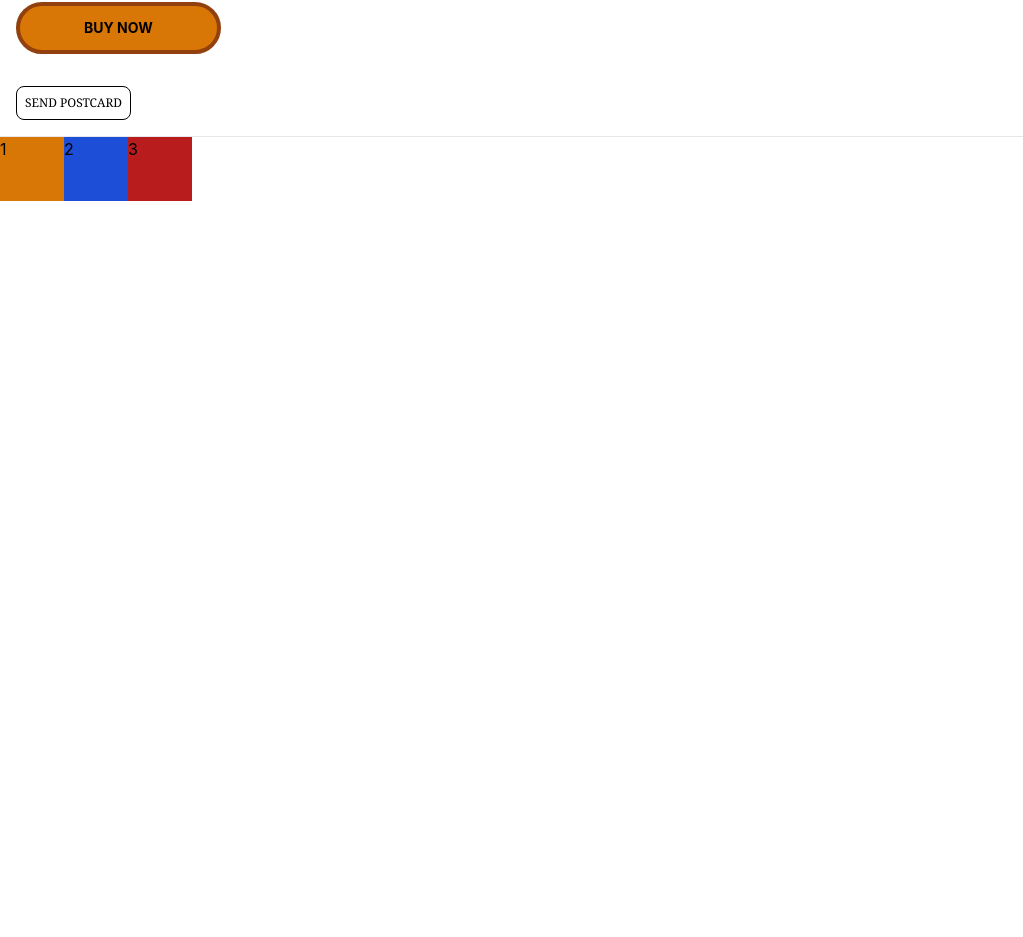
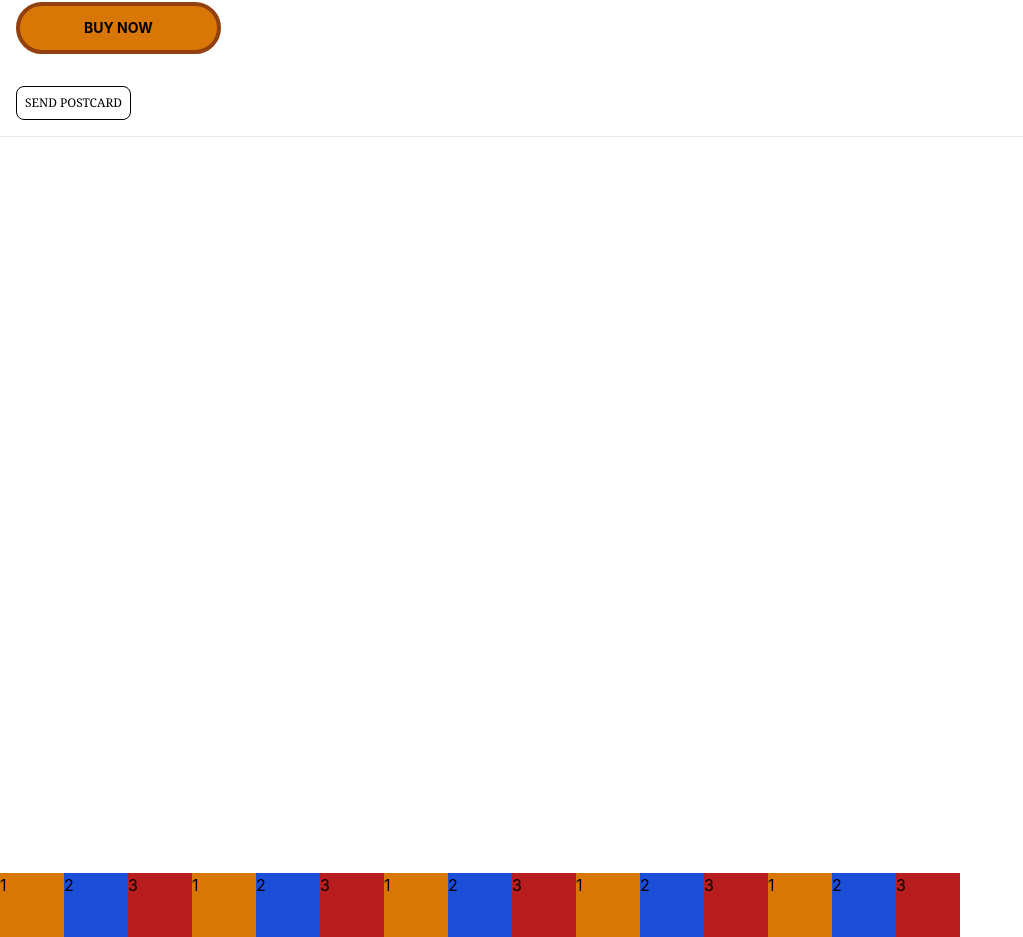
Before and after one commit to Sakshi6401/Tailwind, a React (Create React App) app: page / in a window 1280 px wide. Shown: the part 1360-2297 px from the top of the page, without its empty margins (0-1023 px from the left). Before the commit the page ends 1561 px from the top, so only its background shows below. Built offline with nearby package versions, Linux system fonts and the light colour scheme.

Commit message:
practiced flexbox

```diff
--- a/src/practice/flex.js
+++ b/src/practice/flex.js
@@ -1,7 +1,19 @@
 import React from 'react';
 
 const Flex = () => (
-    <div className='flex'>
+    <div class="h-screen flex flex-wrap-reverse">
+        <div class="bg-yellow-600 w-16 h-16">1</div>
+        <div class="bg-blue-700 w-16 h-16">2</div>
+        <div class="bg-red-700 w-16 h-16">3</div>
+        <div class="bg-yellow-600 w-16 h-16">1</div>
+        <div class="bg-blue-700 w-16 h-16">2</div>
+        <div class="bg-red-700 w-16 h-16">3</div>
+        <div class="bg-yellow-600 w-16 h-16">1</div>
+        <div class="bg-blue-700 w-16 h-16">2</div>
+        <div class="bg-red-700 w-16 h-16">3</div>
+        <div class="bg-yellow-600 w-16 h-16">1</div>
+        <div class="bg-blue-700 w-16 h-16">2</div>
+        <div class="bg-red-700 w-16 h-16">3</div>
         <div class="bg-yellow-600 w-16 h-16">1</div>
         <div class="bg-blue-700 w-16 h-16">2</div>
         <div class="bg-red-700 w-16 h-16">3</div>
```
